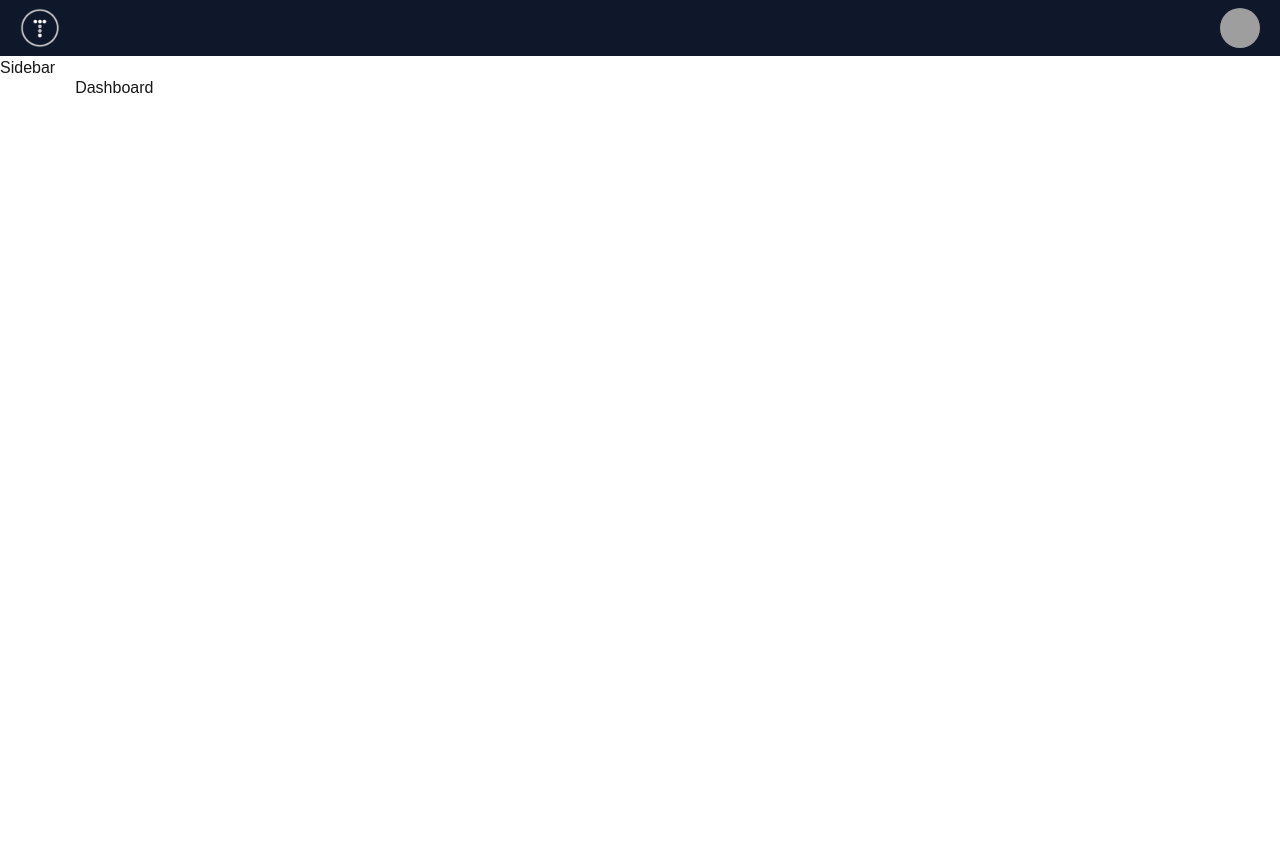
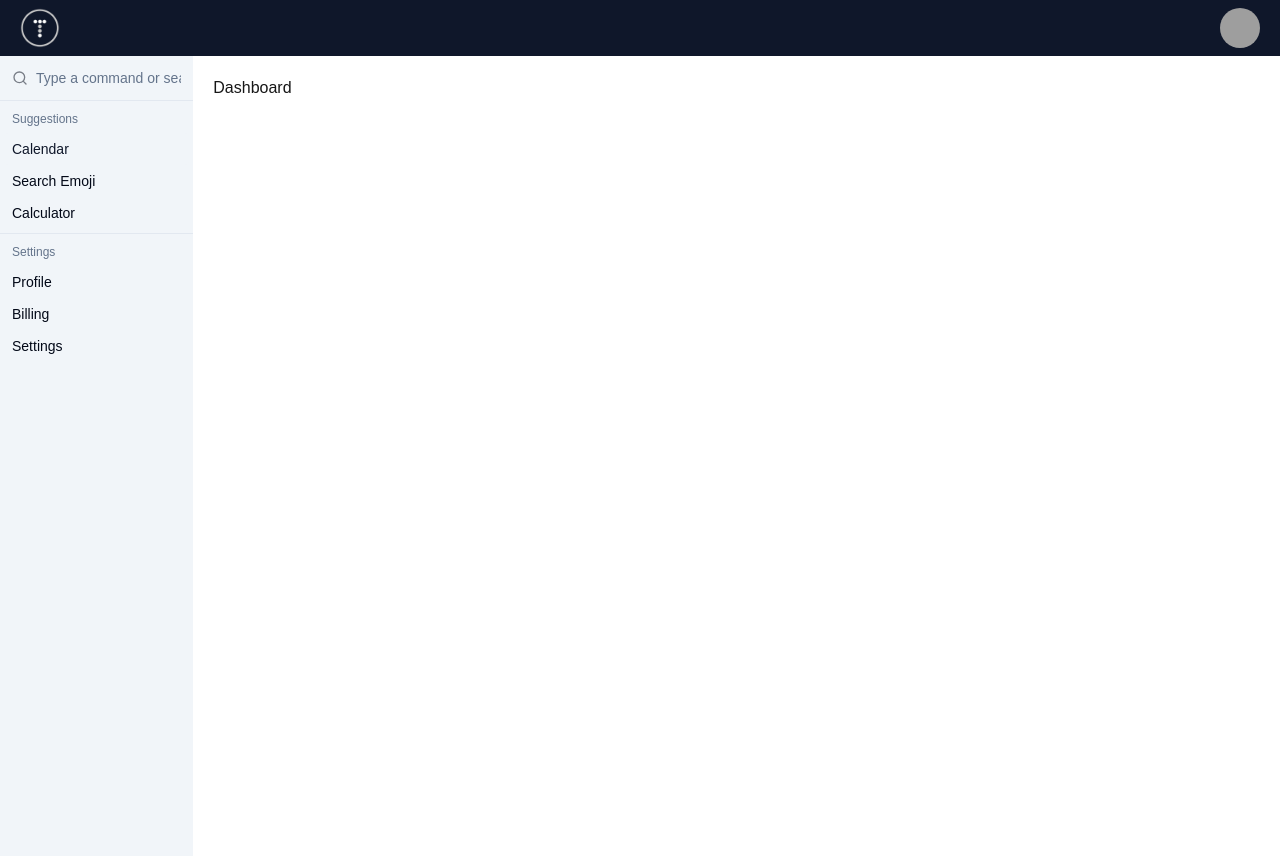
Before and after one commit to SRJ-91/traversypress-ui, a Next.js app: page / in a window 1280 px wide. Built offline with nearby package versions, Linux system fonts and the light colour scheme; grey boxes are pictures that could not be loaded.

Commit message:
command component added

```diff
--- a/app/layout.tsx
+++ b/app/layout.tsx
@@ -32,7 +32,7 @@ export default function RootLayout({
       >
         <Navbar />
         <div className="flex">
-          <div className="hidden md:block h-[100vh]">
+          <div className="hidden md:block h-[100vh] w=[300px]">
             <Sidebar />
           </div>
           <div className="p-5 w-full md:max-w-[1140px]">
--- a/app/page.tsx
+++ b/app/page.tsx
@@ -1,4 +1,3 @@
-import { Button } from "@/components/components/ui/button";
 
 
 export default function Home() {
--- a/components/components/Navbar.tsx
+++ b/components/components/Navbar.tsx
@@ -1,7 +1,7 @@
 import Image from "next/image";
 import Link from "next/link";
 import logo from "../../img/logo.png"
-import { Avatar, AvatarImage, AvatarFallback } from '@/components/components/ui/avatar'
+import { Avatar, AvatarImage, AvatarFallback } from '@/components/ui/avatar'
 import {
     DropdownMenu,
     DropdownMenuContent,
@@ -9,7 +9,7 @@ import {
     DropdownMenuLabel,
     DropdownMenuSeparator,
     DropdownMenuTrigger,
-} from "@/components/components/ui/dropdown-menu"
+} from "@/components/ui/dropdown-menu"
 
 
 
--- a/components/components/Sidebar.tsx
+++ b/components/components/Sidebar.tsx
@@ -1,7 +1,45 @@
+import {
+    Command,
+    CommandDialog,
+    CommandEmpty,
+    CommandGroup,
+    CommandInput,
+    CommandItem,
+    CommandList,
+    CommandSeparator,
+    CommandShortcut,
+  } from "@/components/ui/command";
+  import {
+    LayoutDashboard,
+    Newspaper,
+    Folders,
+    Settings,
+    User,
+  } from 'lucide-react';
+  import Link from "next/link";
+
+
+
 const Sidebar = () => {
-    return ( <div>
-        Sidebar
-    </div> );
+    return (
+        <Command className="bg-secondary rounded-none">
+  <CommandInput placeholder="Type a command or search..." />
+  <CommandList>
+    <CommandEmpty>No results found.</CommandEmpty>
+    <CommandGroup heading="Suggestions">
+      <CommandItem>Calendar</CommandItem>
+      <CommandItem>Search Emoji</CommandItem>
+      <CommandItem>Calculator</CommandItem>
+    </CommandGroup>
+    <CommandSeparator />
+    <CommandGroup heading="Settings">
+      <CommandItem>Profile</CommandItem>
+      <CommandItem>Billing</CommandItem>
+      <CommandItem>Settings</CommandItem>
+    </CommandGroup>
+  </CommandList>
+</Command>
+    );
 }
 
 export default Sidebar;
--- /dev/null
+++ b/components/ui/command.tsx
@@ -0,0 +1,155 @@
+"use client"
+
+import * as React from "react"
+import { type DialogProps } from "@radix-ui/react-dialog"
+import { Command as CommandPrimitive } from "cmdk"
+import { Search } from "lucide-react"
+
+import { cn } from "@/lib/utils"
+import { Dialog, DialogContent } from "@/components/ui/dialog"
+
+const Command = React.forwardRef<
+  React.ElementRef<typeof CommandPrimitive>,
+  React.ComponentPropsWithoutRef<typeof CommandPrimitive>
+>(({ className, ...props }, ref) => (
+  <CommandPrimitive
+    ref={ref}
+    className={cn(
+      "flex h-full w-full flex-col overflow-hidden rounded-md bg-popover text-popover-foreground",
+      className
+    )}
+    {...props}
+  />
+))
+Command.displayName = CommandPrimitive.displayName
+
+interface CommandDialogProps extends DialogProps {}
+
+const CommandDialog = ({ children, ...props }: CommandDialogProps) => {
+  return (
+    <Dialog {...props}>
+      <DialogContent className="overflow-hidden p-0 shadow-lg">
+        <Command className="[&_[cmdk-group-heading]]:px-2 [&_[cmdk-group-heading]]:font-medium [&_[cmdk-group-heading]]:text-muted-foreground [&_[cmdk-group]:not([hidden])_~[cmdk-group]]:pt-0 [&_[cmdk-group]]:px-2 [&_[cmdk-input-wrapper]_svg]:h-5 [&_[cmdk-input-wrapper]_svg]:w-5 [&_[cmdk-input]]:h-12 [&_[cmdk-item]]:px-2 [&_[cmdk-item]]:py-3 [&_[cmdk-item]_svg]:h-5 [&_[cmdk-item]_svg]:w-5">
+          {children}
+        </Command>
+      </DialogContent>
+    </Dialog>
+  )
+}
+
+const CommandInput = React.forwardRef<
+  React.ElementRef<typeof CommandPrimitive.Input>,
+  React.ComponentPropsWithoutRef<typeof CommandPrimitive.Input>
+>(({ className, ...props }, ref) => (
+  <div className="flex items-center border-b px-3" cmdk-input-wrapper="">
+    <Search className="mr-2 h-4 w-4 shrink-0 opacity-50" />
+    <CommandPrimitive.Input
+      ref={ref}
+      className={cn(
+        "flex h-11 w-full rounded-md bg-transparent py-3 text-sm outline-none placeholder:text-muted-foreground disabled:cursor-not-allowed disabled:opacity-50",
+        className
+      )}
+      {...props}
+    />
+  </div>
+))
+
+CommandInput.displayName = CommandPrimitive.Input.displayName
+
+const CommandList = React.forwardRef<
+  React.ElementRef<typeof CommandPrimitive.List>,
+  React.ComponentPropsWithoutRef<typeof CommandPrimitive.List>
+>(({ className, ...props }, ref) => (
+  <CommandPrimitive.List
+    ref={ref}
+    className={cn("max-h-[300px] overflow-y-auto overflow-x-hidden", className)}
+    {...props}
+  />
+))
+
+CommandList.displayName = CommandPrimitive.List.displayName
+
+const CommandEmpty = React.forwardRef<
+  React.ElementRef<typeof CommandPrimitive.Empty>,
+  React.ComponentPropsWithoutRef<typeof CommandPrimitive.Empty>
+>((props, ref) => (
+  <CommandPrimitive.Empty
+    ref={ref}
+    className="py-6 text-center text-sm"
+    {...props}
+  />
+))
+
+CommandEmpty.displayName = CommandPrimitive.Empty.displayName
+
+const CommandGroup = React.forwardRef<
+  React.ElementRef<typeof CommandPrimitive.Group>,
+  React.ComponentPropsWithoutRef<typeof CommandPrimitive.Group>
+>(({ className, ...props }, ref) => (
+  <CommandPrimitive.Group
+    ref={ref}
+    className={cn(
+      "overflow-hidden p-1 text-foreground [&_[cmdk-group-heading]]:px-2 [&_[cmdk-group-heading]]:py-1.5 [&_[cmdk-group-heading]]:text-xs [&_[cmdk-group-heading]]:font-medium [&_[cmdk-group-heading]]:text-muted-foreground",
+      className
+    )}
+    {...props}
+  />
+))
+
+CommandGroup.displayName = CommandPrimitive.Group.displayName
+
+const CommandSeparator = React.forwardRef<
+  React.ElementRef<typeof CommandPrimitive.Separator>,
+  React.ComponentPropsWithoutRef<typeof CommandPrimitive.Separator>
+>(({ className, ...props }, ref) => (
+  <CommandPrimitive.Separator
+    ref={ref}
+    className={cn("-mx-1 h-px bg-border", className)}
+    {...props}
+  />
+))
+CommandSeparator.displayName = CommandPrimitive.Separator.displayName
+
+const CommandItem = React.forwardRef<
+  React.ElementRef<typeof CommandPrimitive.Item>,
+  React.ComponentPropsWithoutRef<typeof CommandPrimitive.Item>
+>(({ className, ...props }, ref) => (
+  <CommandPrimitive.Item
+    ref={ref}
+    className={cn(
+      "relative flex cursor-default select-none items-center rounded-sm px-2 py-1.5 text-sm outline-none data-[disabled=true]:pointer-events-none data-[selected='true']:bg-accent data-[selected=true]:text-accent-foreground data-[disabled=true]:opacity-50",
+      className
+    )}
+    {...props}
+  />
+))
+
+CommandItem.displayName = CommandPrimitive.Item.displayName
+
+const CommandShortcut = ({
+  className,
+  ...props
+}: React.HTMLAttributes<HTMLSpanElement>) => {
+  return (
+    <span
+      className={cn(
+        "ml-auto text-xs tracking-widest text-muted-foreground",
+        className
+      )}
+      {...props}
+    />
+  )
+}
+CommandShortcut.displayName = "CommandShortcut"
+
+export {
+  Command,
+  CommandDialog,
+  CommandInput,
+  CommandList,
+  CommandEmpty,
+  CommandGroup,
+  CommandItem,
+  CommandShortcut,
+  CommandSeparator,
+}
--- /dev/null
+++ b/components/ui/dialog.tsx
@@ -0,0 +1,122 @@
+"use client"
+
+import * as React from "react"
+import * as DialogPrimitive from "@radix-ui/react-dialog"
+import { X } from "lucide-react"
+
+import { cn } from "@/lib/utils"
+
+const Dialog = DialogPrimitive.Root
+
+const DialogTrigger = DialogPrimitive.Trigger
+
+const DialogPortal = DialogPrimitive.Portal
+
+const DialogClose = DialogPrimitive.Close
+
+const DialogOverlay = React.forwardRef<
+  React.ElementRef<typeof DialogPrimitive.Overlay>,
+  React.ComponentPropsWithoutRef<typeof DialogPrimitive.Overlay>
+>(({ className, ...props }, ref) => (
+  <DialogPrimitive.Overlay
+    ref={ref}
+    className={cn(
+      "fixed inset-0 z-50 bg-black/80  data-[state=open]:animate-in data-[state=closed]:animate-out data-[state=closed]:fade-out-0 data-[state=open]:fade-in-0",
+      className
+    )}
+    {...props}
+  />
+))
+DialogOverlay.displayName = DialogPrimitive.Overlay.displayName
+
+const DialogContent = React.forwardRef<
+  React.ElementRef<typeof DialogPrimitive.Content>,
+  React.ComponentPropsWithoutRef<typeof DialogPrimitive.Content>
+>(({ className, children, ...props }, ref) => (
+  <DialogPortal>
+    <DialogOverlay />
+    <DialogPrimitive.Content
+      ref={ref}
+      className={cn(
+        "fixed left-[50%] top-[50%] z-50 grid w-full max-w-lg translate-x-[-50%] translate-y-[-50%] gap-4 border bg-background p-6 shadow-lg duration-200 data-[state=open]:animate-in data-[state=closed]:animate-out data-[state=closed]:fade-out-0 data-[state=open]:fade-in-0 data-[state=closed]:zoom-out-95 data-[state=open]:zoom-in-95 data-[state=closed]:slide-out-to-left-1/2 data-[state=closed]:slide-out-to-top-[48%] data-[state=open]:slide-in-from-left-1/2 data-[state=open]:slide-in-from-top-[48%] sm:rounded-lg",
+        className
+      )}
+      {...props}
+    >
+      {children}
+      <DialogPrimitive.Close className="absolute right-4 top-4 rounded-sm opacity-70 ring-offset-background transition-opacity hover:opacity-100 focus:outline-none focus:ring-2 focus:ring-ring focus:ring-offset-2 disabled:pointer-events-none data-[state=open]:bg-accent data-[state=open]:text-muted-foreground">
+        <X className="h-4 w-4" />
+        <span className="sr-only">Close</span>
+      </DialogPrimitive.Close>
+    </DialogPrimitive.Content>
+  </DialogPortal>
+))
+DialogContent.displayName = DialogPrimitive.Content.displayName
+
+const DialogHeader = ({
+  className,
+  ...props
+}: React.HTMLAttributes<HTMLDivElement>) => (
+  <div
+    className={cn(
+      "flex flex-col space-y-1.5 text-center sm:text-left",
+      className
+    )}
+    {...props}
+  />
+)
+DialogHeader.displayName = "DialogHeader"
+
+const DialogFooter = ({
+  className,
+  ...props
+}: React.HTMLAttributes<HTMLDivElement>) => (
+  <div
+    className={cn(
+      "flex flex-col-reverse sm:flex-row sm:justify-end sm:space-x-2",
+      className
+    )}
+    {...props}
+  />
+)
+DialogFooter.displayName = "DialogFooter"
+
+const DialogTitle = React.forwardRef<
+  React.ElementRef<typeof DialogPrimitive.Title>,
+  React.ComponentPropsWithoutRef<typeof DialogPrimitive.Title>
+>(({ className, ...props }, ref) => (
+  <DialogPrimitive.Title
+    ref={ref}
+    className={cn(
+      "text-lg font-semibold leading-none tracking-tight",
+      className
+    )}
+    {...props}
+  />
+))
+DialogTitle.displayName = DialogPrimitive.Title.displayName
+
+const DialogDescription = React.forwardRef<
+  React.ElementRef<typeof DialogPrimitive.Description>,
+  React.ComponentPropsWithoutRef<typeof DialogPrimitive.Description>
+>(({ className, ...props }, ref) => (
+  <DialogPrimitive.Description
+    ref={ref}
+    className={cn("text-sm text-muted-foreground", className)}
+    {...props}
+  />
+))
+DialogDescription.displayName = DialogPrimitive.Description.displayName
+
+export {
+  Dialog,
+  DialogPortal,
+  DialogOverlay,
+  DialogClose,
+  DialogTrigger,
+  DialogContent,
+  DialogHeader,
+  DialogFooter,
+  DialogTitle,
+  DialogDescription,
+}
--- a/package.json
+++ b/package.json
@@ -10,10 +10,12 @@
   },
   "dependencies": {
     "@radix-ui/react-avatar": "^1.1.0",
+    "@radix-ui/react-dialog": "^1.1.1",
     "@radix-ui/react-dropdown-menu": "^2.1.1",
     "@radix-ui/react-slot": "^1.1.0",
     "class-variance-authority": "^0.7.0",
     "clsx": "^2.1.1",
+    "cmdk": "^1.0.0",
     "lucide-react": "^0.439.0",
     "next": "14.2.9",
     "react": "^18",
```
Also changed, not shown: components/ui/avatar.tsx (renamed from components/components/ui/avatar.tsx), components/ui/button.tsx (renamed from components/components/ui/button.tsx), components/ui/dropdown-menu.tsx (renamed from components/components/ui/dropdown-menu.tsx), 1 other file (tests, documents, lock files or other folders).
